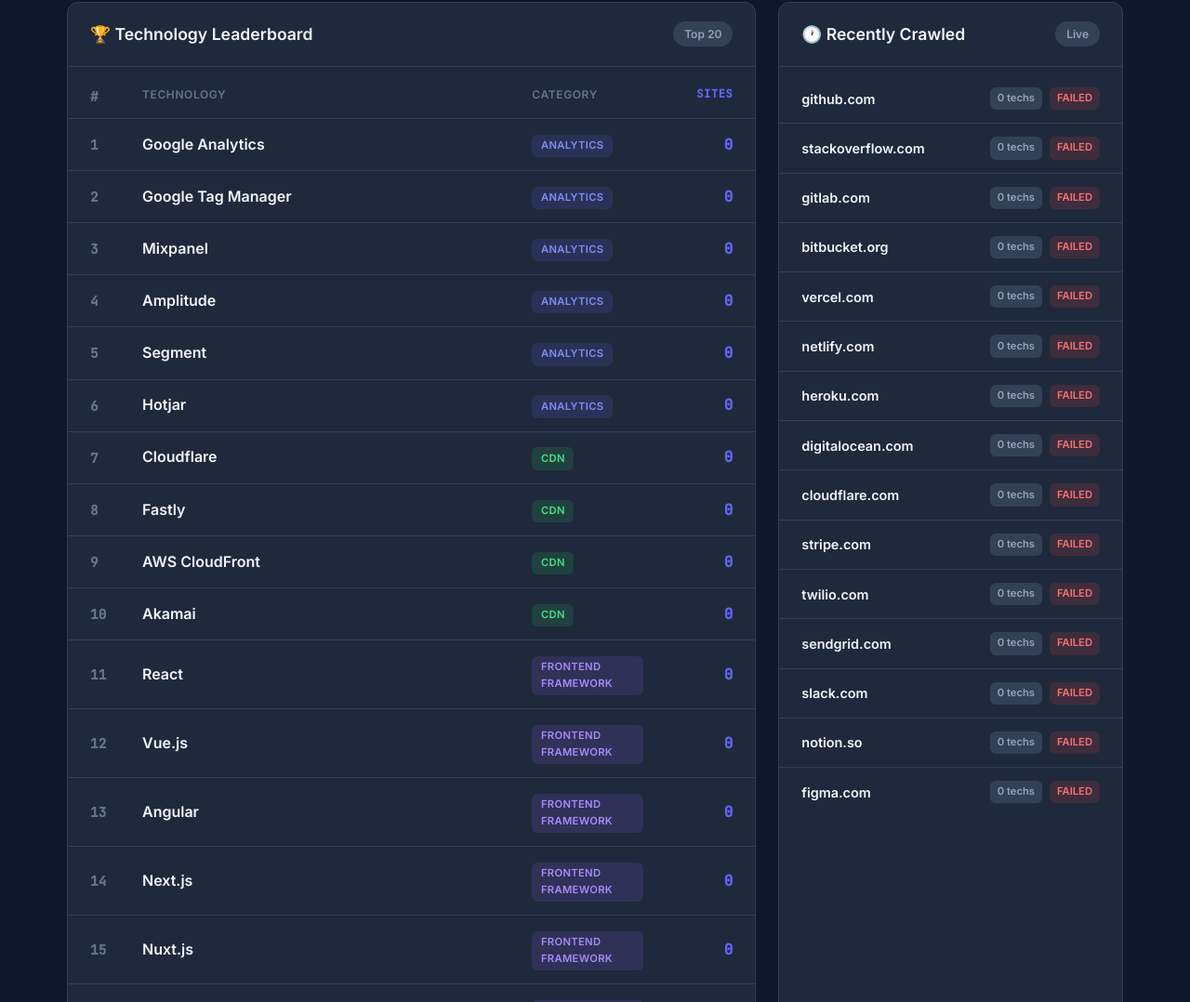
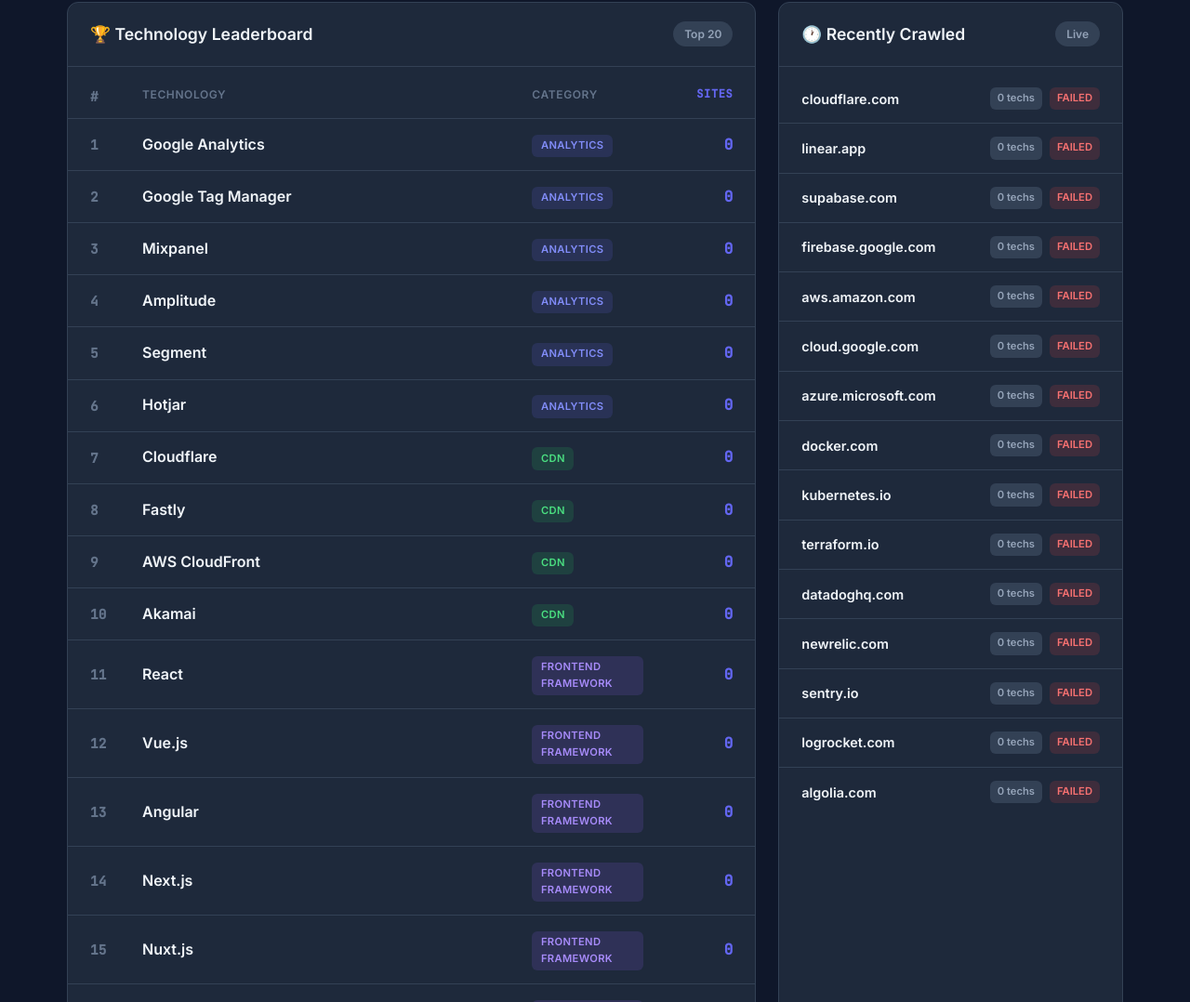
Before and after one commit to muhammadmahadazher/TechStack-Scout, a plain HTML site: page index.html in a window 1280 px wide. Shown: the part 578-1656 px from the top of the page at 93% size. Drawn offline with Linux system fonts and the light colour scheme.

Commit message:
deploy: 1e3c4251d2f47b1fa9aff4f9170148db0587b71e

```diff
--- a/index.html
+++ b/index.html
@@ -383,94 +383,6 @@
         </div>
         <div class="recent-list">
 
-            <a href="domain/1.html" class="recent-item">
-                <div class="recent-domain">
-                    <span class="domain-name">github.com</span>
-
-                </div>
-                <div class="recent-meta">
-                    <span class="tech-badge">0 techs</span>
-                    <span class="status-badge status-failed">failed</span>
-                </div>
-            </a>
-
-            <a href="domain/2.html" class="recent-item">
-                <div class="recent-domain">
-                    <span class="domain-name">stackoverflow.com</span>
-
-                </div>
-                <div class="recent-meta">
-                    <span class="tech-badge">0 techs</span>
-                    <span class="status-badge status-failed">failed</span>
-                </div>
-            </a>
-
-            <a href="domain/3.html" class="recent-item">
-                <div class="recent-domain">
-                    <span class="domain-name">gitlab.com</span>
-
-                </div>
-                <div class="recent-meta">
-                    <span class="tech-badge">0 techs</span>
-                    <span class="status-badge status-failed">failed</span>
-                </div>
-            </a>
-
-            <a href="domain/4.html" class="recent-item">
-                <div class="recent-domain">
-                    <span class="domain-name">bitbucket.org</span>
-
-                </div>
-                <div class="recent-meta">
-                    <span class="tech-badge">0 techs</span>
-                    <span class="status-badge status-failed">failed</span>
-                </div>
-            </a>
-
-            <a href="domain/5.html" class="recent-item">
-                <div class="recent-domain">
-                    <span class="domain-name">vercel.com</span>
-
-                </div>
-                <div class="recent-meta">
-                    <span class="tech-badge">0 techs</span>
-                    <span class="status-badge status-failed">failed</span>
-                </div>
-            </a>
-
-            <a href="domain/6.html" class="recent-item">
-                <div class="recent-domain">
-                    <span class="domain-name">netlify.com</span>
-
-                </div>
-                <div class="recent-meta">
-                    <span class="tech-badge">0 techs</span>
-                    <span class="status-badge status-failed">failed</span>
-                </div>
-            </a>
-
-            <a href="domain/7.html" class="recent-item">
-                <div class="recent-domain">
-                    <span class="domain-name">heroku.com</span>
-
-                </div>
-                <div class="recent-meta">
-                    <span class="tech-badge">0 techs</span>
-                    <span class="status-badge status-failed">failed</span>
-                </div>
-            </a>
-
-            <a href="domain/8.html" class="recent-item">
-                <div class="recent-domain">
-                    <span class="domain-name">digitalocean.com</span>
-
-                </div>
-                <div class="recent-meta">
-                    <span class="tech-badge">0 techs</span>
-                    <span class="status-badge status-failed">failed</span>
-                </div>
-            </a>
-
             <a href="domain/9.html" class="recent-item">
                 <div class="recent-domain">
                     <span class="domain-name">cloudflare.com</span>
@@ -482,9 +394,9 @@
                 </div>
             </a>
 
-            <a href="domain/10.html" class="recent-item">
+            <a href="domain/16.html" class="recent-item">
                 <div class="recent-domain">
-                    <span class="domain-name">stripe.com</span>
+                    <span class="domain-name">linear.app</span>
 
                 </div>
                 <div class="recent-meta">
@@ -493,9 +405,9 @@
                 </div>
             </a>
 
-            <a href="domain/11.html" class="recent-item">
+            <a href="domain/17.html" class="recent-item">
                 <div class="recent-domain">
-                    <span class="domain-name">twilio.com</span>
+                    <span class="domain-name">supabase.com</span>
 
                 </div>
                 <div class="recent-meta">
@@ -504,9 +416,9 @@
                 </div>
             </a>
 
-            <a href="domain/12.html" class="recent-item">
+            <a href="domain/18.html" class="recent-item">
                 <div class="recent-domain">
-                    <span class="domain-name">sendgrid.com</span>
+                    <span class="domain-name">firebase.google.com</span>
 
                 </div>
                 <div class="recent-meta">
@@ -515,9 +427,9 @@
                 </div>
             </a>
 
-            <a href="domain/13.html" class="recent-item">
+            <a href="domain/19.html" class="recent-item">
                 <div class="recent-domain">
-                    <span class="domain-name">slack.com</span>
+                    <span class="domain-name">aws.amazon.com</span>
 
                 </div>
                 <div class="recent-meta">
@@ -526,9 +438,9 @@
                 </div>
             </a>
 
-            <a href="domain/14.html" class="recent-item">
+            <a href="domain/20.html" class="recent-item">
                 <div class="recent-domain">
-                    <span class="domain-name">notion.so</span>
+                    <span class="domain-name">cloud.google.com</span>
 
                 </div>
                 <div class="recent-meta">
@@ -537,9 +449,97 @@
                 </div>
             </a>
 
-            <a href="domain/15.html" class="recent-item">
+            <a href="domain/21.html" class="recent-item">
                 <div class="recent-domain">
-                    <span class="domain-name">figma.com</span>
+                    <span class="domain-name">azure.microsoft.com</span>
+
+                </div>
+                <div class="recent-meta">
+                    <span class="tech-badge">0 techs</span>
+                    <span class="status-badge status-failed">failed</span>
+                </div>
+            </a>
+
+            <a href="domain/22.html" class="recent-item">
+                <div class="recent-domain">
+                    <span class="domain-name">docker.com</span>
+
+                </div>
+                <div class="recent-meta">
+                    <span class="tech-badge">0 techs</span>
+                    <span class="status-badge status-failed">failed</span>
+                </div>
+            </a>
+
+            <a href="domain/23.html" class="recent-item">
+                <div class="recent-domain">
+                    <span class="domain-name">kubernetes.io</span>
+
+                </div>
+                <div class="recent-meta">
+                    <span class="tech-badge">0 techs</span>
+                    <span class="status-badge status-failed">failed</span>
+                </div>
+            </a>
+
+            <a href="domain/24.html" class="recent-item">
+                <div class="recent-domain">
+                    <span class="domain-name">terraform.io</span>
+
+                </div>
+                <div class="recent-meta">
+                    <span class="tech-badge">0 techs</span>
+                    <span class="status-badge status-failed">failed</span>
+                </div>
+            </a>
+
+            <a href="domain/25.html" class="recent-item">
+                <div class="recent-domain">
+                    <span class="domain-name">datadoghq.com</span>
+
+                </div>
+                <div class="recent-meta">
+                    <span class="tech-badge">0 techs</span>
+                    <span class="status-badge status-failed">failed</span>
+                </div>
+            </a>
+
+            <a href="domain/26.html" class="recent-item">
+                <div class="recent-domain">
+                    <span class="domain-name">newrelic.com</span>
+
+                </div>
+                <div class="recent-meta">
+                    <span class="tech-badge">0 techs</span>
+                    <span class="status-badge status-failed">failed</span>
+                </div>
+            </a>
+
+            <a href="domain/27.html" class="recent-item">
+                <div class="recent-domain">
+                    <span class="domain-name">sentry.io</span>
+
+                </div>
+                <div class="recent-meta">
+                    <span class="tech-badge">0 techs</span>
+                    <span class="status-badge status-failed">failed</span>
+                </div>
+            </a>
+
+            <a href="domain/28.html" class="recent-item">
+                <div class="recent-domain">
+                    <span class="domain-name">logrocket.com</span>
+
+                </div>
+                <div class="recent-meta">
+                    <span class="tech-badge">0 techs</span>
+                    <span class="status-badge status-failed">failed</span>
+                </div>
+            </a>
+
+            <a href="domain/29.html" class="recent-item">
+                <div class="recent-domain">
+                    <span class="domain-name">algolia.com</span>
 
                 </div>
                 <div class="recent-meta">
```
